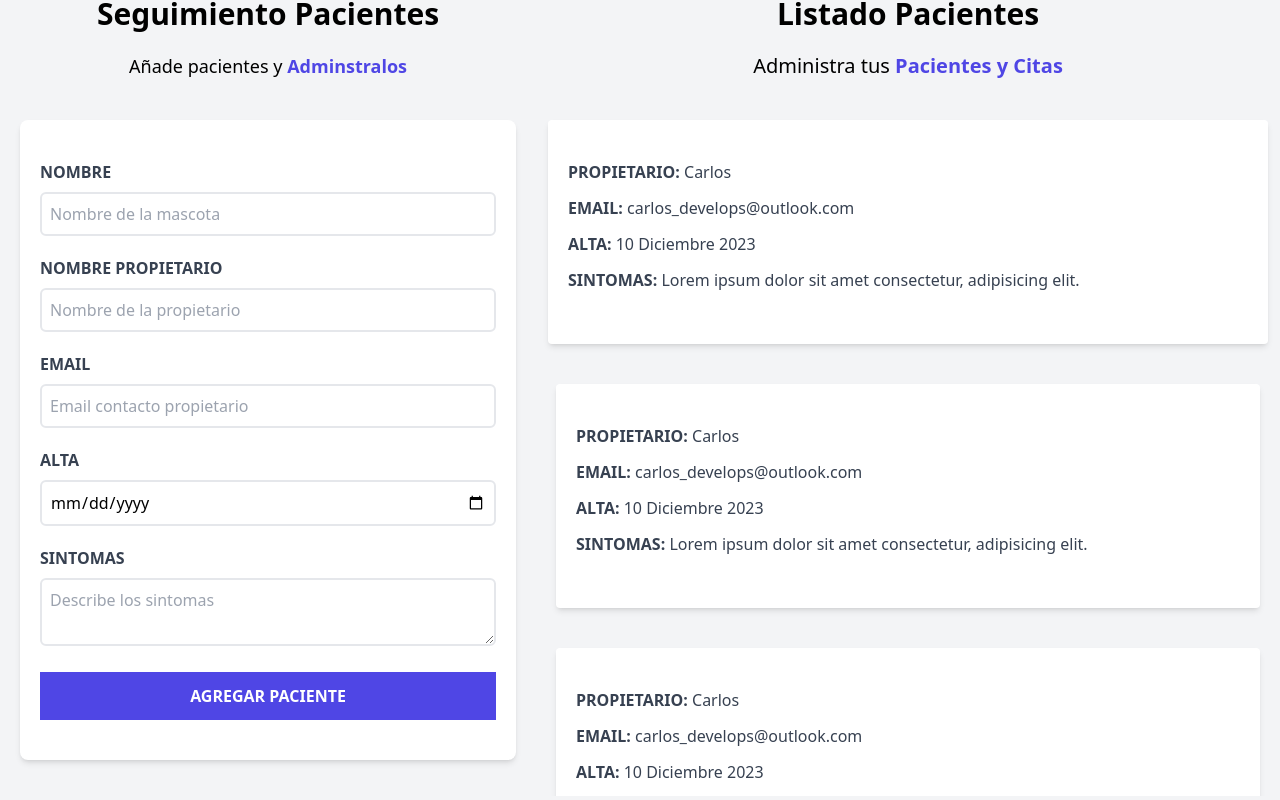
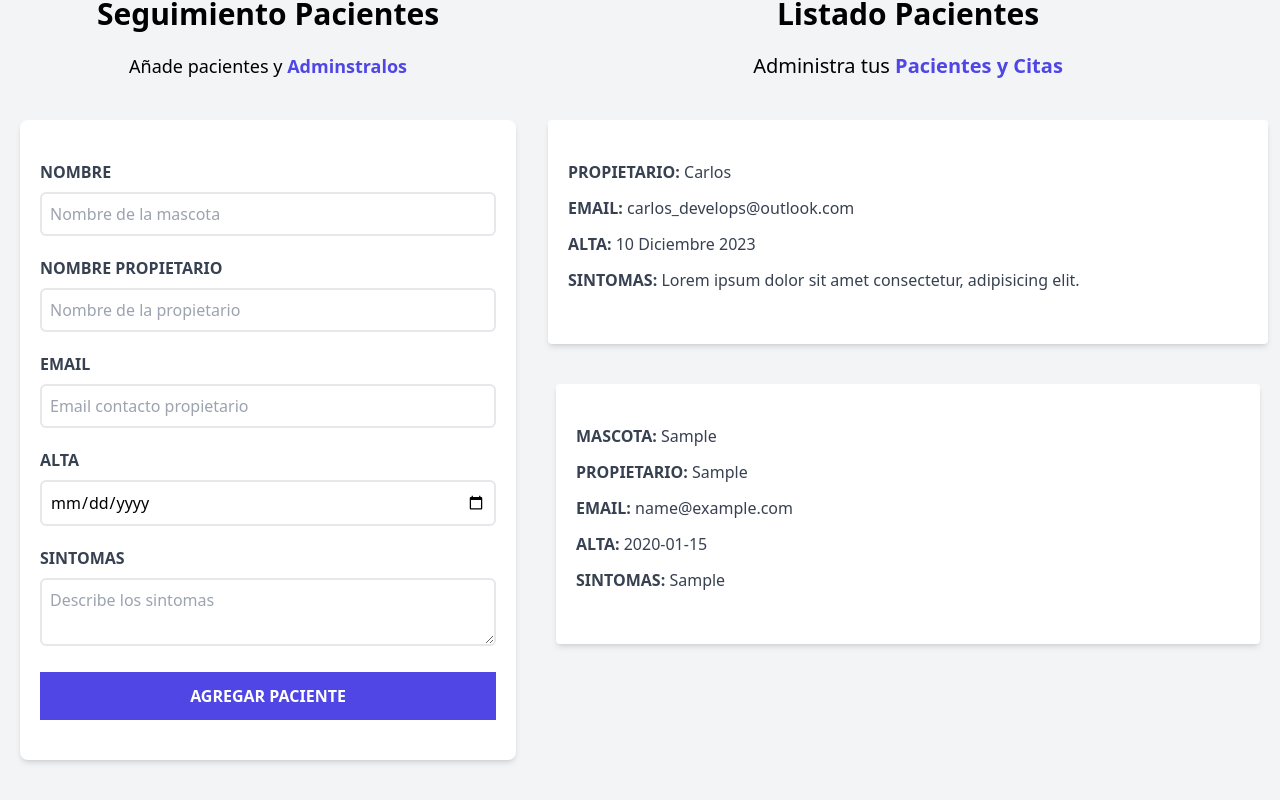
Before and after one commit to YouDevs/citas-react, a React (Vite) app: page / in a window 1280 px wide. Both pictures are taken after typing "Sample", "Sample", "name@example.com", "2020-01-15", "Sample" into the empty fields and a click on the input "Agregar paciente". Shown: the part 180-980 px from the top of the page. Built offline with nearby package versions, Linux system fonts and the light colour scheme.

Commit message:
iterando sobre un componente

```diff
--- a/src/App.jsx
+++ b/src/App.jsx
@@ -15,7 +15,9 @@
 					setPacientes={setPacientes}
 					pacientes={pacientes}
 				/>
-				<ListadoPacientes />
+				<ListadoPacientes
+					pacientes={pacientes}
+				/>
 			</div>
 		</div>
 	);
--- a/src/components/ListadoPacientes.jsx
+++ b/src/components/ListadoPacientes.jsx
@@ -1,6 +1,7 @@
+/* eslint-disable react/prop-types */
 import Paciente from "./Paciente";
 
-const ListadoPacientes = () => {
+const ListadoPacientes = ({pacientes}) => {
 
 	return (
 		<div className="md:w-1/2 lg:w-3/5 md:h-screen overflow-y-scroll">
@@ -33,11 +34,15 @@
 				</p>
 			</div>
 
-			<Paciente />
-			<Paciente />
-			<Paciente />
-			<Paciente />
-			<Paciente />
+			{
+				pacientes.map( (paciente, index) => (
+						<Paciente
+							key={index}
+							paciente={paciente}
+						/>
+					)
+				)
+			}
 		</div>
 	);
 };
--- a/src/components/Paciente.jsx
+++ b/src/components/Paciente.jsx
@@ -1,24 +1,32 @@
-const Paciente = () => {
+/* eslint-disable react/prop-types */
+const Paciente = ({paciente}) => {
+
+    const {nombre, propietario, email, fecha, sintomas} = paciente
+
   return (
     <div className="mx-5 my-10 bg-white shadow-md px-5 py-10 rounded">
         <p className="font-bold mb-3 text-gray-700 uppercase">
+            Mascota: {""}
+            <span className="font-normal normal-case">{nombre}</span>
+        </p>
+        <p className="font-bold mb-3 text-gray-700 uppercase">
             Propietario: {""}
-            <span className="font-normal normal-case">Carlos</span>
+            <span className="font-normal normal-case">{propietario}</span>
         </p>
         <p className="font-bold mb-3 text-gray-700 uppercase">
             Email: {""}
             <span className="font-normal normal-case">
-                carlos_develops@outlook.com
+                {email}
             </span>
         </p>
         <p className="font-bold mb-3 text-gray-700 uppercase">
             Alta: {""}
-            <span className="font-normal normal-case">10 Diciembre 2023</span>
+            <span className="font-normal normal-case">{fecha}</span>
         </p>
         <p className="font-bold mb-3 text-gray-700 uppercase">
             Sintomas: {""}
             <span className="font-normal normal-case">
-                Lorem ipsum dolor sit amet consectetur, adipisicing elit.
+                {sintomas}
             </span>
         </p>
     </div>
```
